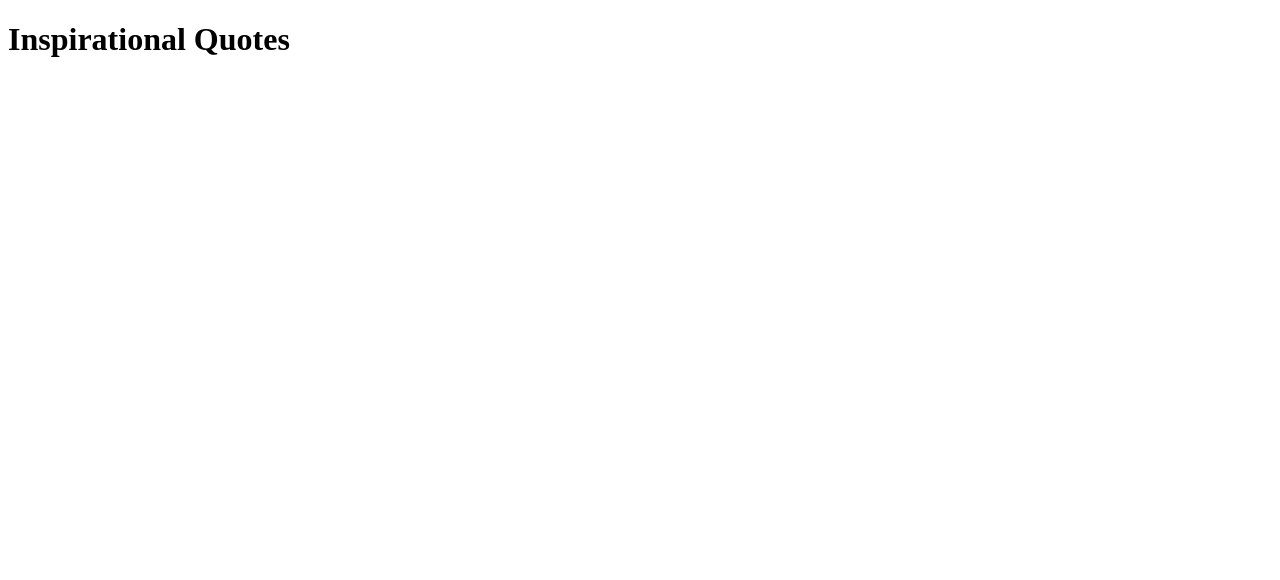
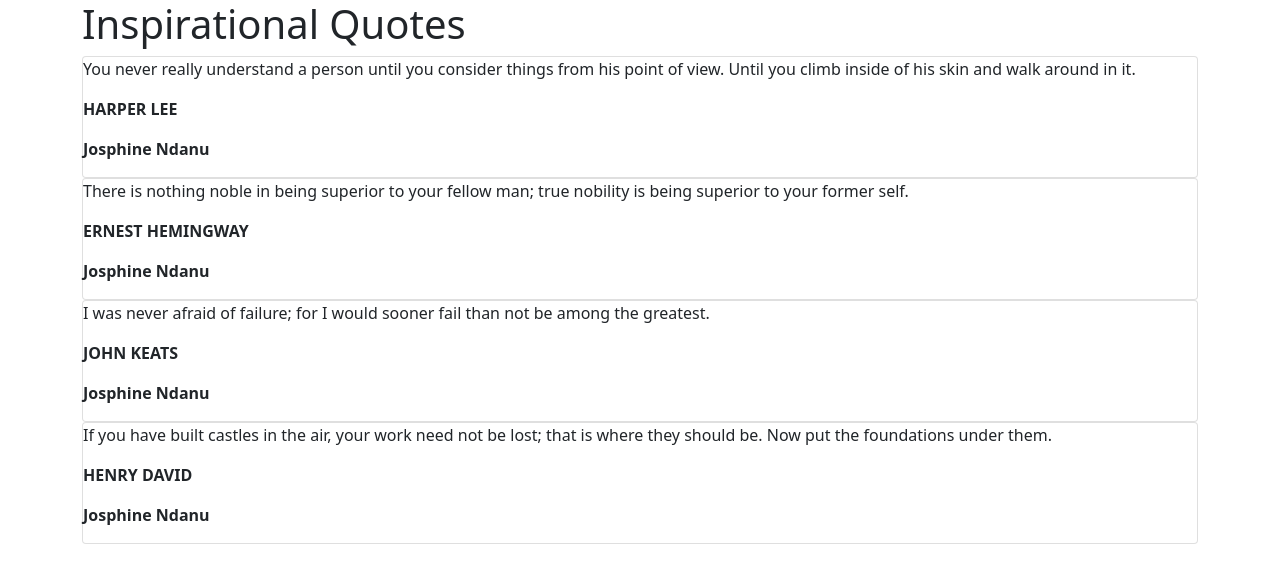
Before and after one commit to ndanu-josy/quotes, an Angular app: page / in a window 1280 px wide. Shown: the top 580 px of the page. Built offline with nearby package versions, Linux system fonts and the light colour scheme.

Commit message:
displaying quotes

```diff
--- a/package.json
+++ b/package.json
@@ -19,6 +19,7 @@
     "@angular/platform-browser": "~11.2.7",
     "@angular/platform-browser-dynamic": "~11.2.7",
     "@angular/router": "~11.2.7",
+    "bootstrap": "^5.0.1",
     "rxjs": "~6.6.0",
     "tslib": "^2.0.0",
     "zone.js": "~0.11.3"
--- a/src/app/quote/quote.component.html
+++ b/src/app/quote/quote.component.html
@@ -1 +1,26 @@
-<h1>{{title}}</h1>
+<!DOCTYPE html>
+<html lang="en">
+
+<head>
+    <meta charset="UTF-8">
+    <meta name="viewport" content="width=device-width, initial-scale=1.0">
+    <title>{{title}}</title>
+</head>
+<body>
+    <div class="container">
+        <h1>{{title}}</h1>
+<div *ngFor ='let iquote of iquotes; let mIndex =index' class="card">
+
+    <p>{{iquote.quote}}</p>
+    <p><strong>{{iquote.author}}</strong></p>
+    <p><strong>{{iquote.user}}</strong></p>
+
+</div>
+
+    </div>
+
+
+
+</body>
+
+</html>
--- a/src/styles.css
+++ b/src/styles.css
@@ -1 +1,2 @@
 /* You can add global styles to this file, and also import other style files */
+@import "~bootstrap/dist/css/bootstrap.css"
```
Also changed, not shown: 1 other file (tests, documents, lock files or other folders).
